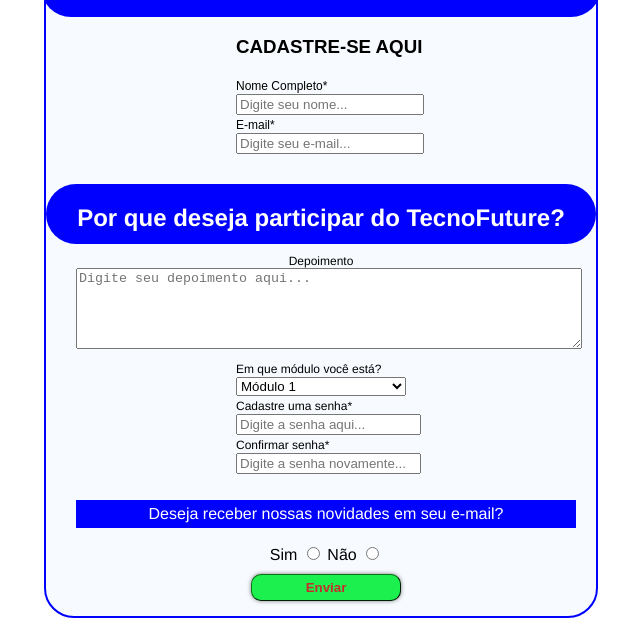
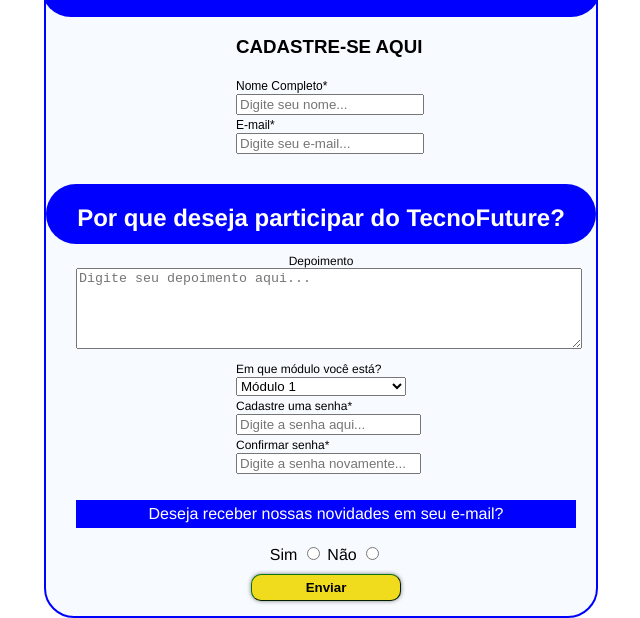
Before and after one commit to LochaydeOliveira/HTML-Criando-formulario-de-cadastro, a plain HTML site: page index.html in a window 1280 px wide. Shown: the part 189-807 px from the top of the page, without its empty margins (464-1104 px from the left). Drawn offline with Linux system fonts and the light colour scheme.

Commit message:
alterei a cor do botão

```diff
--- a/index.html
+++ b/index.html
@@ -101,7 +101,7 @@
             <input type="radio" required name="receberNovidades" value="nao"/>
             <br>
             <div style="margin: 10px 0 15px 0px;">
-            <button style="background-color: #1cf04e;color: #c52e2e;font-weight: 600;width: 150px;border-radius: 10px;border-width: 1px;border-color: rgb(9, 116, 21);padding-top: 5px;padding-bottom: 5px;    box-shadow: 0 0 4px #00000080;" type="submit">Enviar</button>
+            <button style="background-color: #f0db1c;color: #000000;font-weight: 600;width: 150px;border-radius: 10px;border-width: 1px;border-color: rgb(9, 116, 21);padding-top: 5px;padding-bottom: 5px;    box-shadow: 0 0 4px #00000080;" type="submit">Enviar</button>
             </div>
             </div>
     </form>
```
